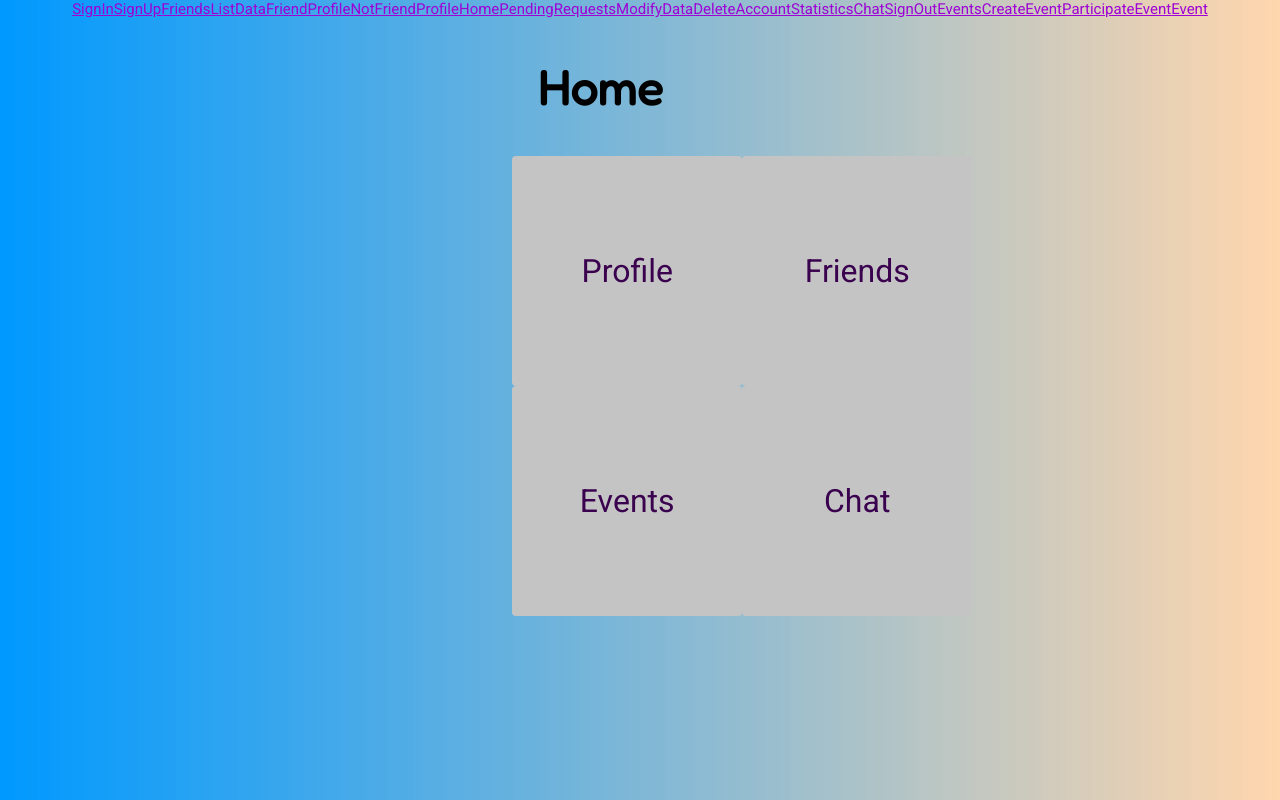
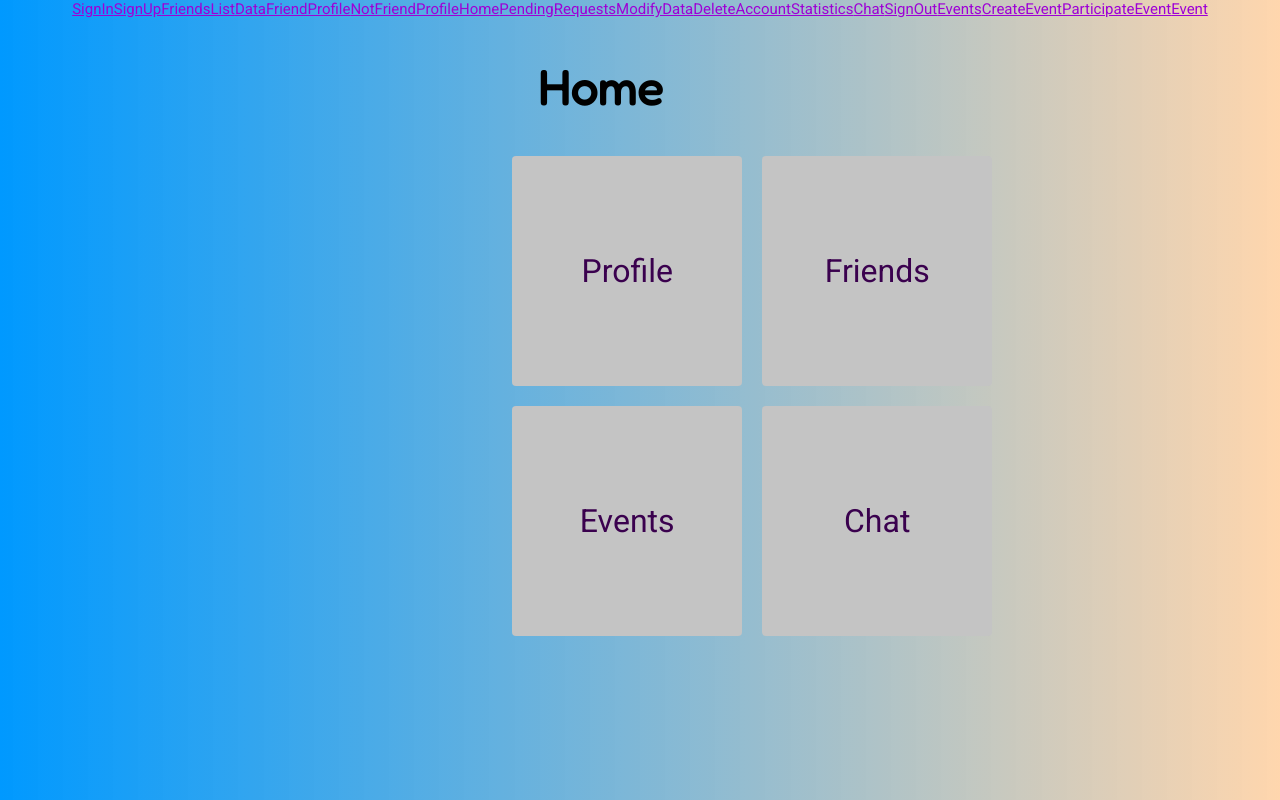
Before and after one commit to CCCarluchi/PW-I, a Vue app: page /Home in a window 1280 px wide. Built offline with nearby package versions, Linux system fonts and the light colour scheme.

Commit message:
Add grid-gap en buttonHome

```diff
--- a/src/style.css
+++ b/src/style.css
@@ -416,6 +416,7 @@ article{
   display: grid;
   grid-template-columns: 137px 137px;
   grid-template-rows: 137px 137px;
+  grid-gap: 10px;
 }
 
 .listContainer{
@@ -826,6 +827,7 @@ button3:focus-visible {
     display: grid;
     grid-template-columns: 230px 230px;
     grid-template-rows: 230px 230px;
+    grid-gap: 20px;
 
   }
 
```
